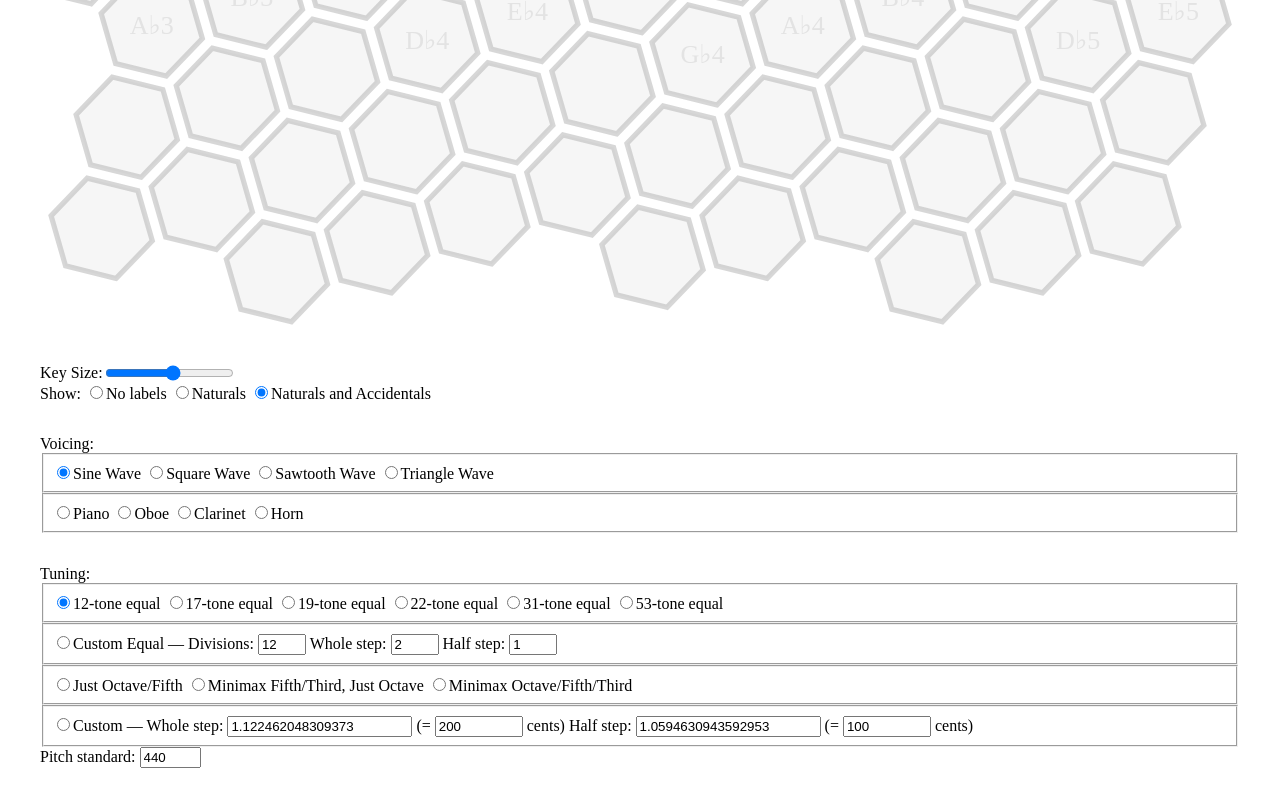
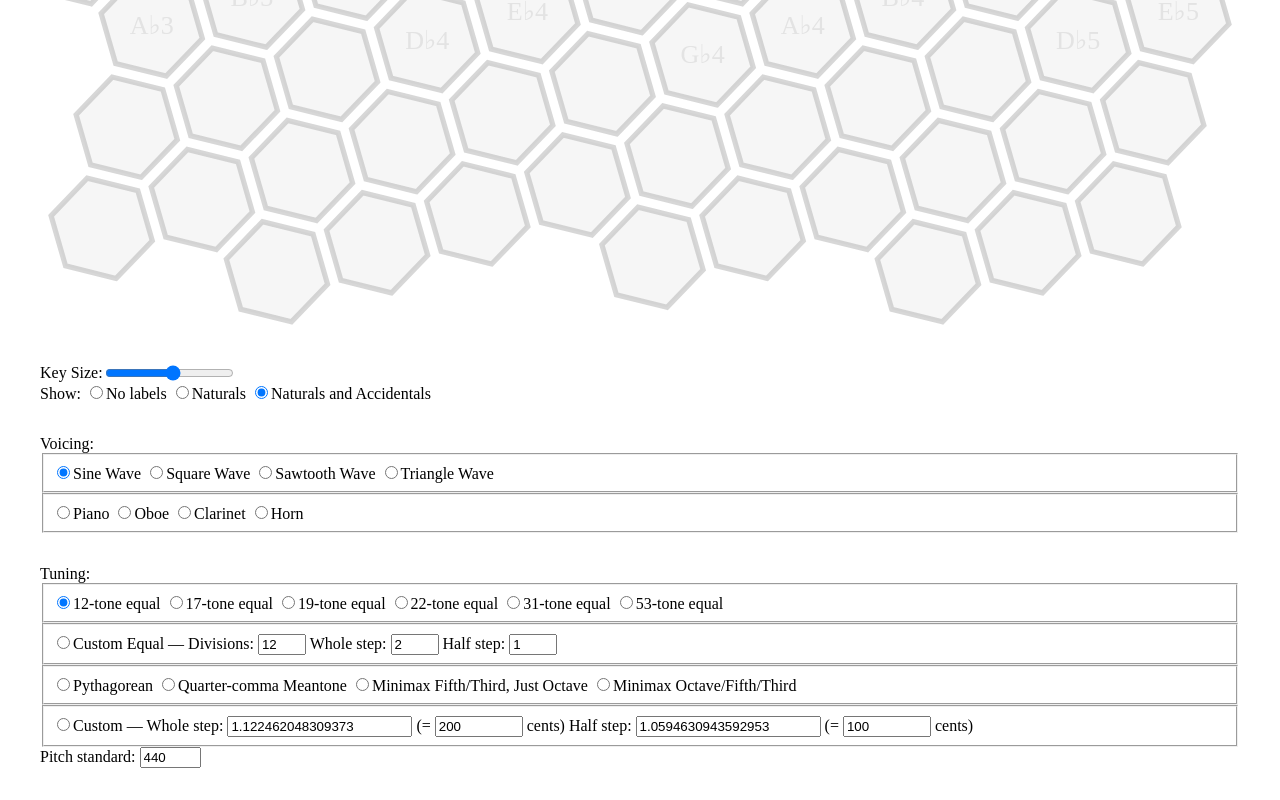
Before and after one commit to gereeter/gereeter.github.io, a plain HTML site: page docs/hexkeyboard.html in a window 1280 px wide. Shown: the part 516-1316 px from the top of the page. Drawn offline with Linux system fonts and the light colour scheme.

Commit message:
hexkeyboard: add quarter-comma tuning, reduce volume, and identify Pythagorean tuning by that name

```diff
--- a/docs/hexkeyboard.html
+++ b/docs/hexkeyboard.html
@@ -72,7 +72,7 @@ function startNote(w, h, soft) {
     const time = audioContext.currentTime;
     gainNode.gain.cancelScheduledValues(time);
     gainNode.gain.setValueAtTime(current, time);
-    const targetGain = soft ? 0.3 : 1;
+    const targetGain = soft ? 0.06 : 0.2;
     if (current < 0.2 * targetGain) {
         gainNode.gain.linearRampToValueAtTime(0.2 * targetGain, time + 0.05);
     }
@@ -426,12 +426,16 @@ function updateTunings() {
             hMultiplier = Math.pow(2, equalHalf / divisions);
         }
         break;
-    case "just-fifth":
-        // The choice uniquely determined by
+    case "pythagorean":
+        // This is uniquely determined by
         // - exact just octaves (frequency ratio 2) from 5 whole + 2 half
         // - exact just fifths (frequency ratio 3/2) from 3 whole + 1 half
         wMultiplier = 9/8;
         hMultiplier = 256/243;
+        break;
+    case "quarter-comma":
+        wMultiplier = Math.sqrt(5) / 2;
+        hMultiplier = 1.6 * Math.pow(5, -1/4);
         break;
     case "minimax":
         // The choice that minimizes the maximum error of
@@ -628,7 +632,8 @@ Tuning:
 </label>
 </fieldset>
 <fieldset>
-<label><input type="radio" name="tuning" value="just-fifth" oninput="updateTunings();">Just Octave/Fifth</label>
+<label><input type="radio" name="tuning" value="pythagorean" oninput="updateTunings();">Pythagorean</label>
+<label><input type="radio" name="tuning" value="quarter-comma" oninput="updateTunings();">Quarter-comma Meantone</label>
 <label><input type="radio" name="tuning" value="minimax" oninput="updateTunings();">Minimax Fifth/Third, Just Octave</label>
 <label><input type="radio" name="tuning" value="minimax3" oninput="updateTunings();">Minimax Octave/Fifth/Third</label>
 </fieldset>
```
